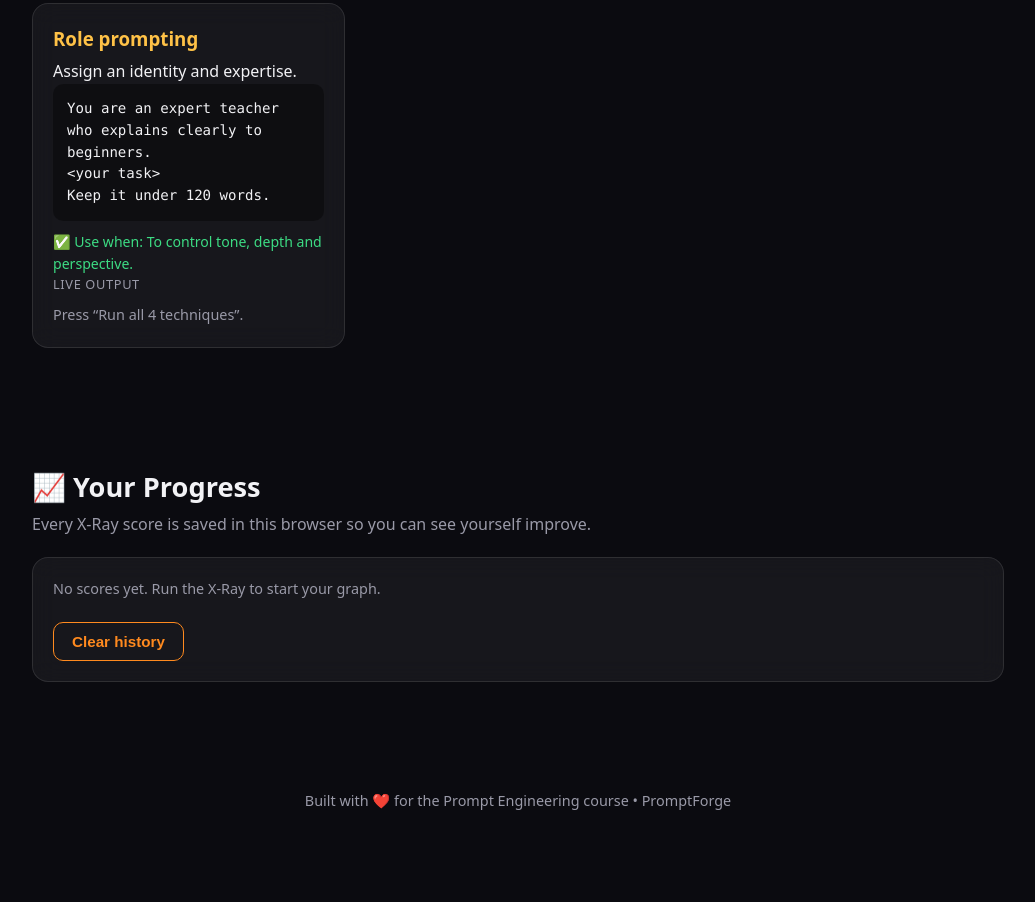
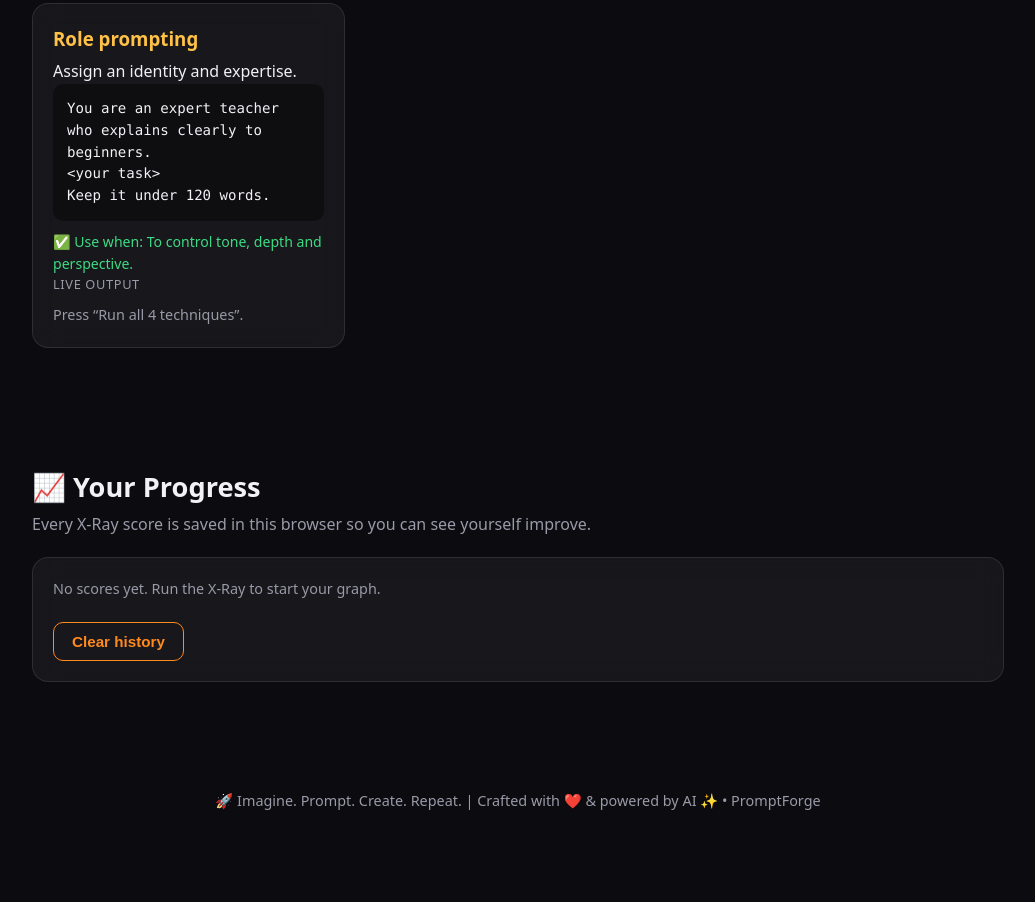
Before and after one commit to SumitSingh06/promptforge, a website with bundled scripts: page index.html in a window 1280 px wide. Shown: the part 3073-3975 px from the top of the page, without its empty margins (122-1157 px from the left). Built offline with nearby package versions, Linux system fonts and the light colour scheme.

Commit message:
Update index.html

```diff
--- a/index.html
+++ b/index.html
@@ -162,7 +162,7 @@
     </div>
   </section>
 
-  <footer>Built with ❤️ for the Prompt Engineering course • PromptForge</footer>
+  <footer>🚀 Imagine. Prompt. Create. Repeat. | Crafted with ❤️ & powered by AI ✨ • PromptForge</footer>
 
   <!-- 6. PROMPT COACH CHATBOT -->
   <button id="chatFab" aria-label="Open Prompt Coach">💬</button>
```
